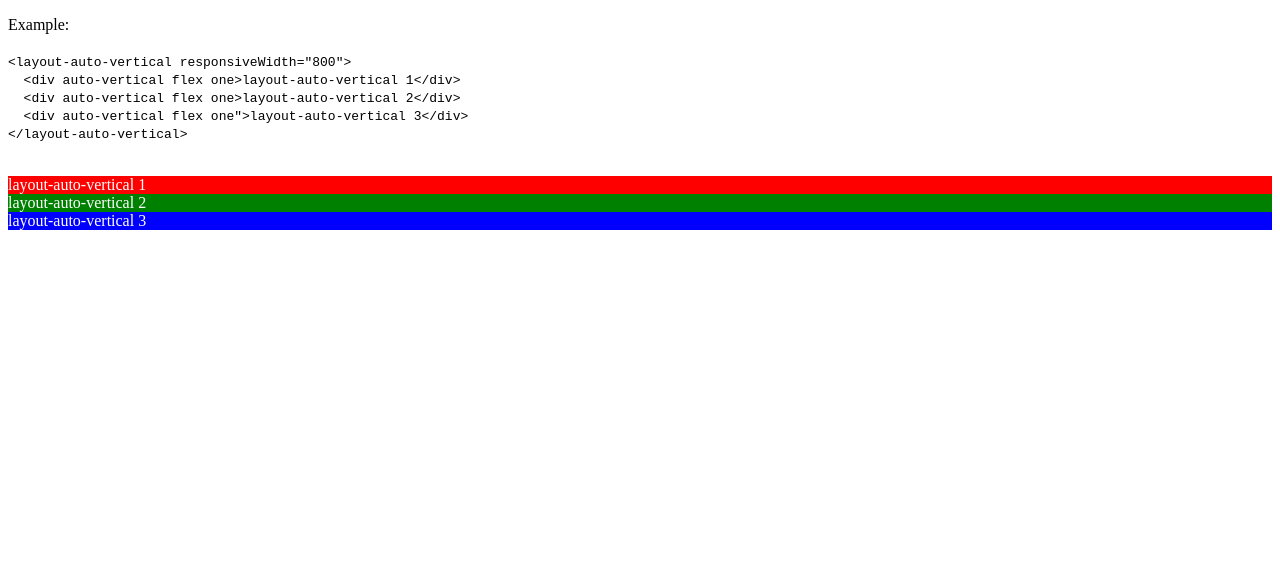
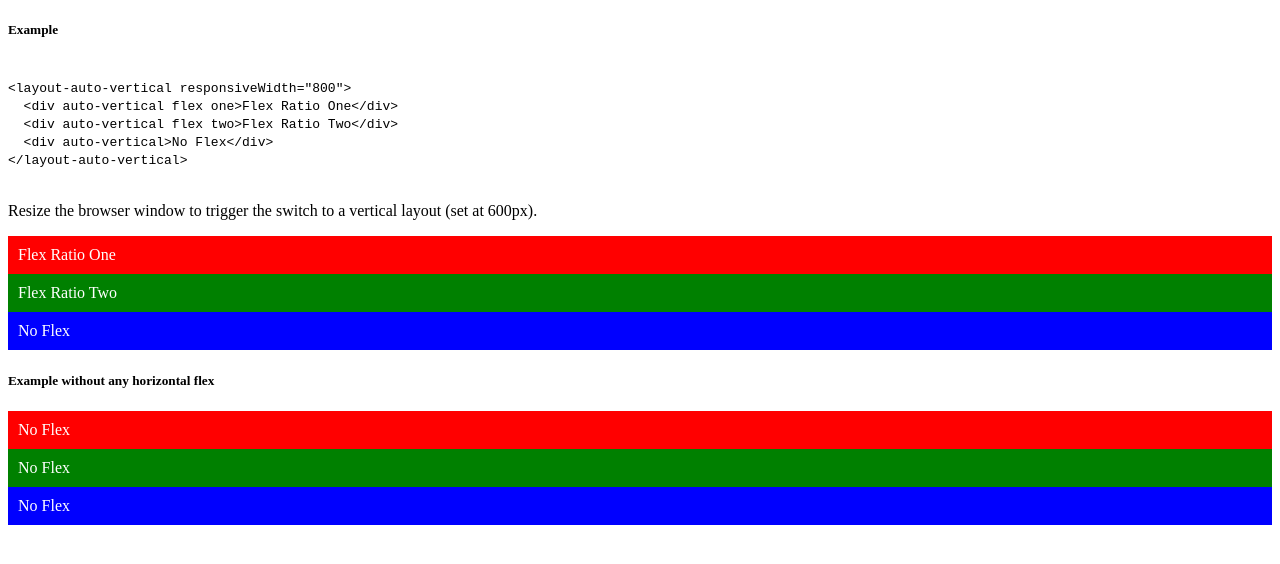
Before and after one commit to scotta/layout-auto-vertical, a website: page demo.html in a window 1280 px wide. Drawn offline with Linux system fonts and the light colour scheme.

Commit message:
Tidied up demo and added a second

```diff
--- a/demo.html
+++ b/demo.html
@@ -34,25 +34,36 @@
     code {
       white-space: pre;
     }
+    layout-auto-vertical div {
+        padding: 10px;
+    }
   </style>
 </head>
 <body unresolved>
 
-<p>
-  Example:<br>
-  <code>
+
+  <h5>Example</h5><code>
 &lt;layout-auto-vertical responsiveWidth=&quot;800&quot;&gt;
-  &lt;div auto-vertical flex one&gt;layout-auto-vertical 1&lt;/div&gt;
-  &lt;div auto-vertical flex one&gt;layout-auto-vertical 2&lt;/div&gt;
-  &lt;div auto-vertical flex one&quot;&gt;layout-auto-vertical 3&lt;/div&gt;
+  &lt;div auto-vertical flex one&gt;Flex Ratio One&lt;/div&gt;
+  &lt;div auto-vertical flex two&gt;Flex Ratio Two&lt;/div&gt;
+  &lt;div auto-vertical&gt;No Flex&lt;/div&gt;
 &lt;/layout-auto-vertical&gt;
   </code>
   </p>
 
-  <layout-auto-vertical responsiveWidth="800">
-    <div auto-vertical flex one style="background-color: red; color: white;">layout-auto-vertical 1</div>
-    <div auto-vertical flex one style="background-color: green; color: white;">layout-auto-vertical 2</div>
-    <div auto-vertical flex one style="background-color: blue; color: white;">layout-auto-vertical 3</div>
+  <p>Resize the browser window to trigger the switch to a vertical layout (set at 600px).</p>
+
+  <layout-auto-vertical responsiveWidth="600">
+    <div auto-vertical flex one style="background-color: red; color: white;">Flex Ratio One</div>
+    <div auto-vertical flex two style="background-color: green; color: white;">Flex Ratio Two</div>
+    <div auto-vertical style="background-color: blue; color: white;">No Flex</div>
+  </layout-auto-vertical>
+
+  <h5>Example without any horizontal flex</h5>
+  <layout-auto-vertical responsiveWidth="600">
+      <div auto-vertical style="background-color: red; color: white;">No Flex</div>
+      <div auto-vertical style="background-color: green; color: white;">No Flex</div>
+      <div auto-vertical style="background-color: blue; color: white;">No Flex</div>
   </layout-auto-vertical>
 
 </body>
```
